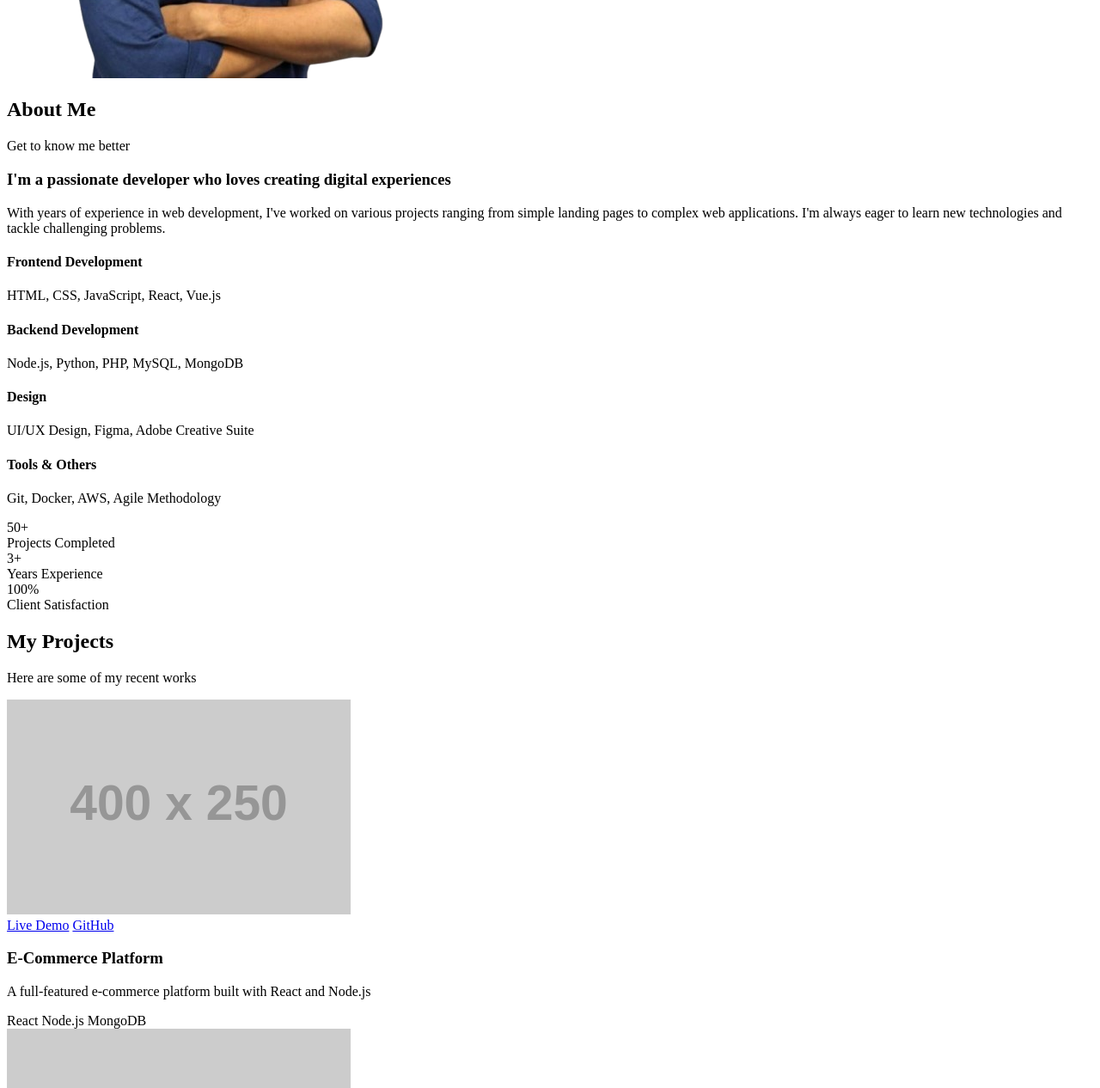
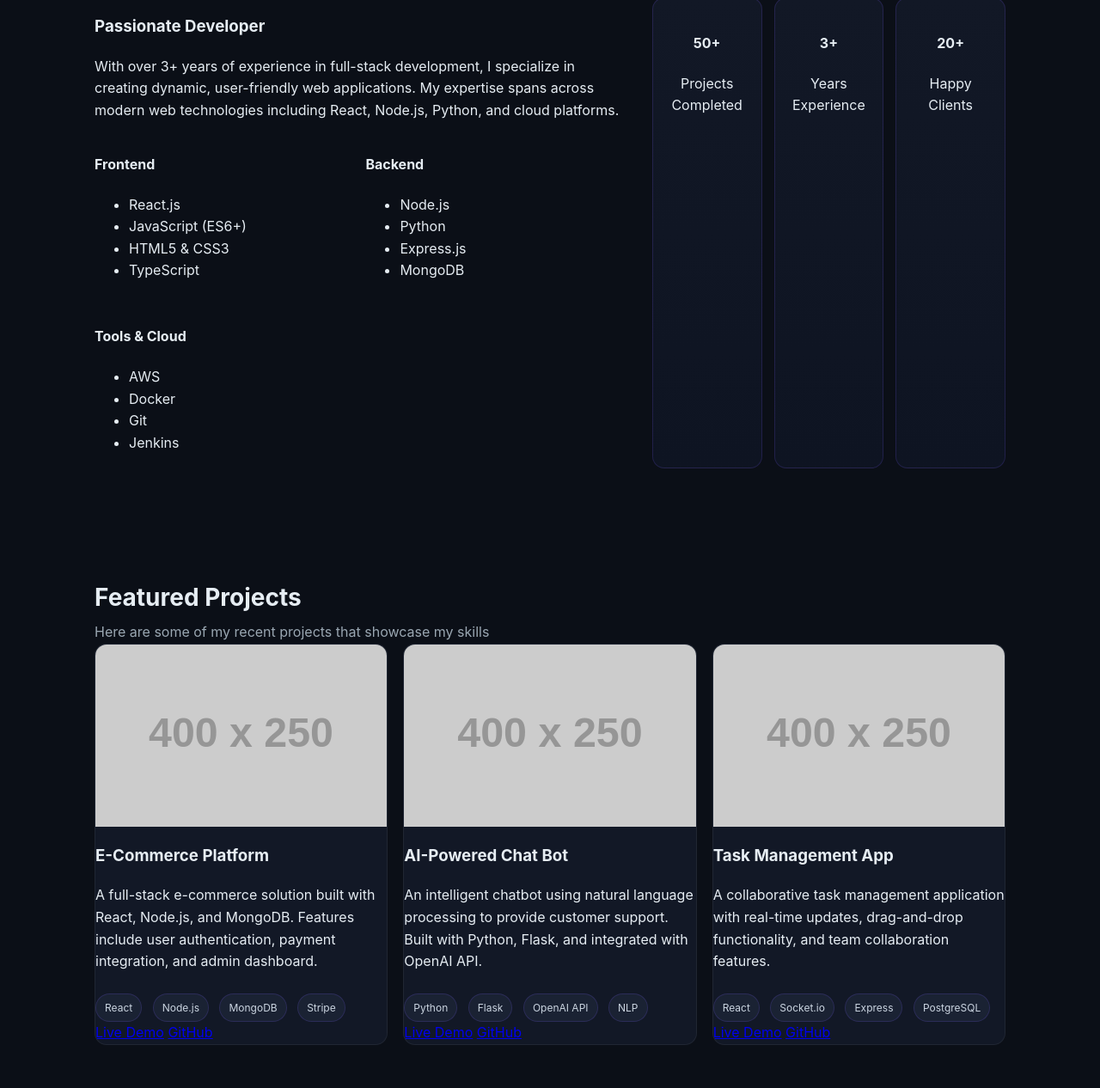
Before and after one commit to jayanthwork/portfolio-main, a plain HTML site: page index.html in a window 1280 px wide. Shown: the part 660-1926 px from the top of the page at 86% size. Drawn offline with Linux system fonts and the light colour scheme; placeholder pictures from the web are drawn by us; a script that the page names is missing.

Commit message:
Fix CSS filename reference and complete portfolio update

```diff
--- a/index.html
+++ b/index.html
@@ -4,7 +4,7 @@
     <meta charset="UTF-8">
     <meta name="viewport" content="width=device-width, initial-scale=1.0">
     <title>Jayanth Chennamsetti | Portfolio</title>
-    <link rel="stylesheet" href="style.css">
+    <link rel="stylesheet" href="styles.css">
 </head>
 <body>
     <!-- Navigation Header -->
@@ -34,20 +34,16 @@
             <div class="hero-content">
                 <div class="hero-text">
                     <h1>Hello, I'm <span class="highlight">Jayanth</span></h1>
-                    <h2 class="hero-subtitle">Full Stack Developer & UI/UX Designer</h2>
-                    <p class="hero-description">
-                        Passionate about creating beautiful, functional web experiences.
-                        I specialize in modern web technologies and love solving complex problems.
-                    </p>
+                    <h2>Full Stack Developer & AI Enthusiast</h2>
+                    <p>Passionate about creating innovative web solutions and exploring the latest in artificial intelligence and machine learning technologies.</p>
                     <div class="hero-buttons">
                         <a href="#projects" class="btn btn-primary">View My Work</a>
-                        <a href="#contact" class="btn btn-secondary">Contact Me</a>
+                        <a href="#contact" class="btn btn-secondary">Get In Touch</a>
                     </div>
                 </div>
                 <div class="hero-image">
-                    <div class="profile-container">
-                        <img src="profile.png" alt="Jayanth Chennamsetti" class="profile-img">
-                        <div class="profile-decoration"></div>
+                    <div class="profile-pic">
+                        <img src="https://via.placeholder.com/300x300/4f46e5/ffffff?text=JC" alt="Jayanth Chennamsetti">
                     </div>
                 </div>
             </div>
@@ -59,47 +55,55 @@
         <div class="container">
             <div class="section-header">
                 <h2>About Me</h2>
-                <p>Get to know me better</p>
+                <p>Get to know more about my background and expertise</p>
             </div>
             <div class="about-content">
                 <div class="about-text">
-                    <h3>I'm a passionate developer who loves creating digital experiences</h3>
-                    <p>
-                        With years of experience in web development, I've worked on various projects
-                        ranging from simple landing pages to complex web applications. I'm always
-                        eager to learn new technologies and tackle challenging problems.
-                    </p>
+                    <h3>Passionate Developer</h3>
+                    <p>With over 3+ years of experience in full-stack development, I specialize in creating dynamic, user-friendly web applications. My expertise spans across modern web technologies including React, Node.js, Python, and cloud platforms.</p>
+
                     <div class="skills-grid">
-                        <div class="skill-item">
-                            <h4>Frontend Development</h4>
-                            <p>HTML, CSS, JavaScript, React, Vue.js</p>
+                        <div class="skill-category">
+                            <h4>Frontend</h4>
+                            <ul>
+                                <li>React.js</li>
+                                <li>JavaScript (ES6+)</li>
+                                <li>HTML5 & CSS3</li>
+                                <li>TypeScript</li>
+                            </ul>
                         </div>
-                        <div class="skill-item">
-                            <h4>Backend Development</h4>
-                            <p>Node.js, Python, PHP, MySQL, MongoDB</p>
+                        <div class="skill-category">
+                            <h4>Backend</h4>
+                            <ul>
+                                <li>Node.js</li>
+                                <li>Python</li>
+                                <li>Express.js</li>
+                                <li>MongoDB</li>
+                            </ul>
                         </div>
-                        <div class="skill-item">
-                            <h4>Design</h4>
-                            <p>UI/UX Design, Figma, Adobe Creative Suite</p>
-                        </div>
-                        <div class="skill-item">
-                            <h4>Tools & Others</h4>
-                            <p>Git, Docker, AWS, Agile Methodology</p>
+                        <div class="skill-category">
+                            <h4>Tools & Cloud</h4>
+                            <ul>
+                                <li>AWS</li>
+                                <li>Docker</li>
+                                <li>Git</li>
+                                <li>Jenkins</li>
+                            </ul>
                         </div>
                     </div>
                 </div>
                 <div class="about-stats">
                     <div class="stat-item">
-                        <div class="stat-number">50+</div>
-                        <div class="stat-label">Projects Completed</div>
+                        <h4>50+</h4>
+                        <p>Projects Completed</p>
                     </div>
                     <div class="stat-item">
-                        <div class="stat-number">3+</div>
-                        <div class="stat-label">Years Experience</div>
+                        <h4>3+</h4>
+                        <p>Years Experience</p>
                     </div>
                     <div class="stat-item">
-                        <div class="stat-number">100%</div>
-                        <div class="stat-label">Client Satisfaction</div>
+                        <h4>20+</h4>
+                        <p>Happy Clients</p>
                     </div>
                 </div>
             </div>
@@ -110,67 +114,66 @@
     <section id="projects" class="projects">
         <div class="container">
             <div class="section-header">
-                <h2>My Projects</h2>
-                <p>Here are some of my recent works</p>
+                <h2>Featured Projects</h2>
+                <p>Here are some of my recent projects that showcase my skills</p>
             </div>
             <div class="projects-grid">
                 <div class="project-card">
                     <div class="project-image">
-                        <img src="https://via.placeholder.com/400x250" alt="Project 1">
-                        <div class="project-overlay">
-                            <div class="project-links">
-                                <a href="#" class="project-link">Live Demo</a>
-                                <a href="#" class="project-link">GitHub</a>
-                            </div>
-                        </div>
+                        <img src="https://via.placeholder.com/400x250/6366f1/ffffff?text=E-Commerce+Platform" alt="E-Commerce Platform">
                     </div>
-                    <div class="project-info">
+                    <div class="project-content">
                         <h3>E-Commerce Platform</h3>
-                        <p>A full-featured e-commerce platform built with React and Node.js</p>
+                        <p>A full-stack e-commerce solution built with React, Node.js, and MongoDB. Features include user authentication, payment integration, and admin dashboard.</p>
                         <div class="project-tech">
                             <span>React</span>
                             <span>Node.js</span>
                             <span>MongoDB</span>
+                            <span>Stripe</span>
+                        </div>
+                        <div class="project-links">
+                            <a href="#" class="btn-link">Live Demo</a>
+                            <a href="#" class="btn-link">GitHub</a>
                         </div>
                     </div>
                 </div>
+
                 <div class="project-card">
                     <div class="project-image">
-                        <img src="https://via.placeholder.com/400x250" alt="Project 2">
-                        <div class="project-overlay">
-                            <div class="project-links">
-                                <a href="#" class="project-link">Live Demo</a>
-                                <a href="#" class="project-link">GitHub</a>
-                            </div>
+                        <img src="https://via.placeholder.com/400x250/8b5cf6/ffffff?text=AI+Chat+Bot" alt="AI Chat Bot">
+                    </div>
+                    <div class="project-content">
+                        <h3>AI-Powered Chat Bot</h3>
+                        <p>An intelligent chatbot using natural language processing to provide customer support. Built with Python, Flask, and integrated with OpenAI API.</p>
+                        <div class="project-tech">
+                            <span>Python</span>
+                            <span>Flask</span>
+                            <span>OpenAI API</span>
+                            <span>NLP</span>
                         </div>
-                    </div>
-                    <div class="project-info">
-                        <h3>Task Management App</h3>
-                        <p>A collaborative task management application with real-time updates</p>
-                        <div class="project-tech">
-                            <span>Vue.js</span>
-                            <span>Socket.io</span>
-                            <span>Express</span>
+                        <div class="project-links">
+                            <a href="#" class="btn-link">Live Demo</a>
+                            <a href="#" class="btn-link">GitHub</a>
                         </div>
                     </div>
                 </div>
+
                 <div class="project-card">
                     <div class="project-image">
-                        <img src="https://via.placeholder.com/400x250" alt="Project 3">
-                        <div class="project-overlay">
-                            <div class="project-links">
-                                <a href="#" class="project-link">Live Demo</a>
-                                <a href="#" class="project-link">GitHub</a>
-                            </div>
+                        <img src="https://via.placeholder.com/400x250/10b981/ffffff?text=Task+Manager" alt="Task Management App">
+                    </div>
+                    <div class="project-content">
+                        <h3>Task Management App</h3>
+                        <p>A collaborative task management application with real-time updates, drag-and-drop functionality, and team collaboration features.</p>
+                        <div class="project-tech">
+                            <span>React</span>
+                            <span>Socket.io</span>
+                            <span>Express</span>
+                            <span>PostgreSQL</span>
                         </div>
-                    </div>
-                    <div class="project-info">
-                        <h3>Weather Dashboard</h3>
-                        <p>A responsive weather dashboard with location-based forecasts</p>
-                        <div class="project-tech">
-                            <span>JavaScript</span>
-                            <span>API Integration</span>
-                            <span>CSS3</span>
+                        <div class="project-links">
+                            <a href="#" class="btn-link">Live Demo</a>
+                            <a href="#" class="btn-link">GitHub</a>
                         </div>
                     </div>
                 </div>
@@ -183,7 +186,7 @@
         <div class="container">
             <div class="section-header">
                 <h2>Get In Touch</h2>
-                <p>Let's work together on your next project</p>
+                <p>Let's discuss your next project or collaboration opportunity</p>
             </div>
             <div class="contact-content">
                 <div class="contact-info">
@@ -193,7 +196,7 @@
                         </div>
                         <div class="contact-details">
                             <h4>Email</h4>
-                            <p>jayanth@example.com</p>
+                            <p>jayanth.chennamsetti@example.com</p>
                         </div>
                     </div>
                     <div class="contact-item">
@@ -202,7 +205,7 @@
                         </div>
                         <div class="contact-details">
                             <h4>Phone</h4>
-                            <p>+91 123 456 7890</p>
+                            <p>+91 12345 67890</p>
                         </div>
                     </div>
                     <div class="contact-item">
@@ -213,6 +216,12 @@
                             <h4>Location</h4>
                             <p>Hyderabad, India</p>
                         </div>
+                    </div>
+                    <div class="social-links">
+                        <a href="#" class="social-link"><i class="fab fa-linkedin"></i></a>
+                        <a href="#" class="social-link"><i class="fab fa-github"></i></a>
+                        <a href="#" class="social-link"><i class="fab fa-twitter"></i></a>
+                        <a href="#" class="social-link"><i class="fab fa-instagram"></i></a>
                     </div>
                 </div>
                 <form class="contact-form">
@@ -226,7 +235,7 @@
                         <input type="text" placeholder="Subject" required>
                     </div>
                     <div class="form-group">
-                        <textarea placeholder="Your Message" rows="5" required></textarea>
+                        <textarea placeholder="Your Message" rows="6" required></textarea>
                     </div>
                     <button type="submit" class="btn btn-primary">Send Message</button>
                 </form>
@@ -241,15 +250,18 @@
                 <div class="footer-text">
                     <p>&copy; 2024 Jayanth Chennamsetti. All rights reserved.</p>
                 </div>
-                <div class="social-links">
-                    <a href="#" class="social-link"><i class="fab fa-github"></i></a>
-                    <a href="#" class="social-link"><i class="fab fa-linkedin"></i></a>
-                    <a href="#" class="social-link"><i class="fab fa-twitter"></i></a>
+                <div class="footer-links">
+                    <a href="#home">Home</a>
+                    <a href="#about">About</a>
+                    <a href="#projects">Projects</a>
+                    <a href="blogs.html">Blogs</a>
+                    <a href="#contact">Contact</a>
                 </div>
             </div>
         </div>
     </footer>
 
     <script src="script.js"></script>
+    <script src="https://kit.fontawesome.com/your-kit-id.js" crossorigin="anonymous"></script>
 </body>
 </html>
```
